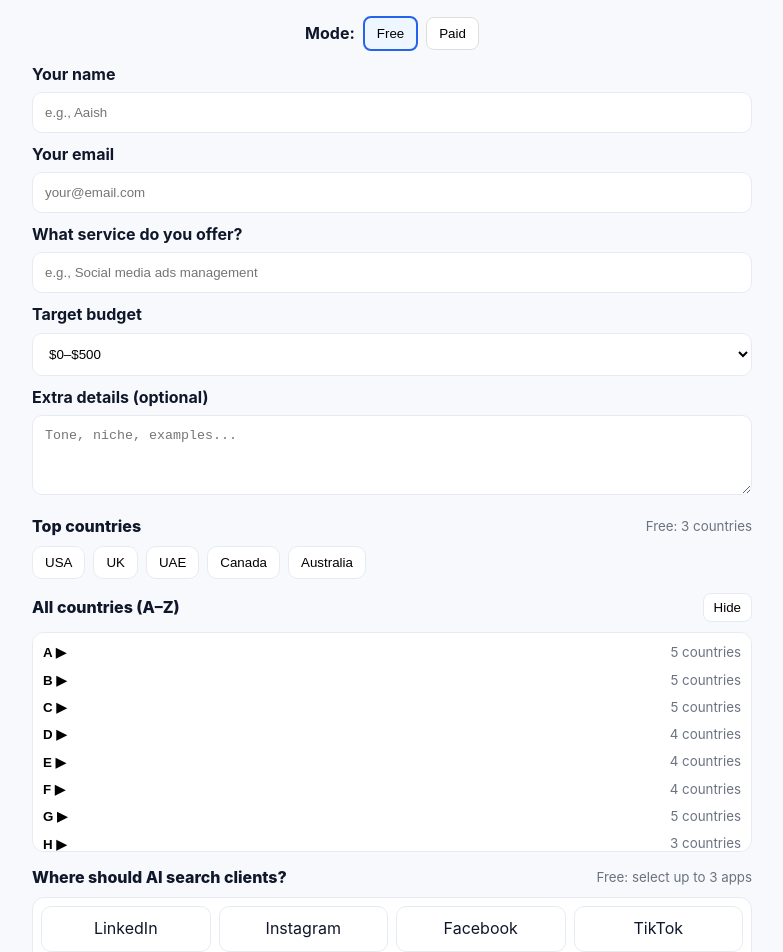
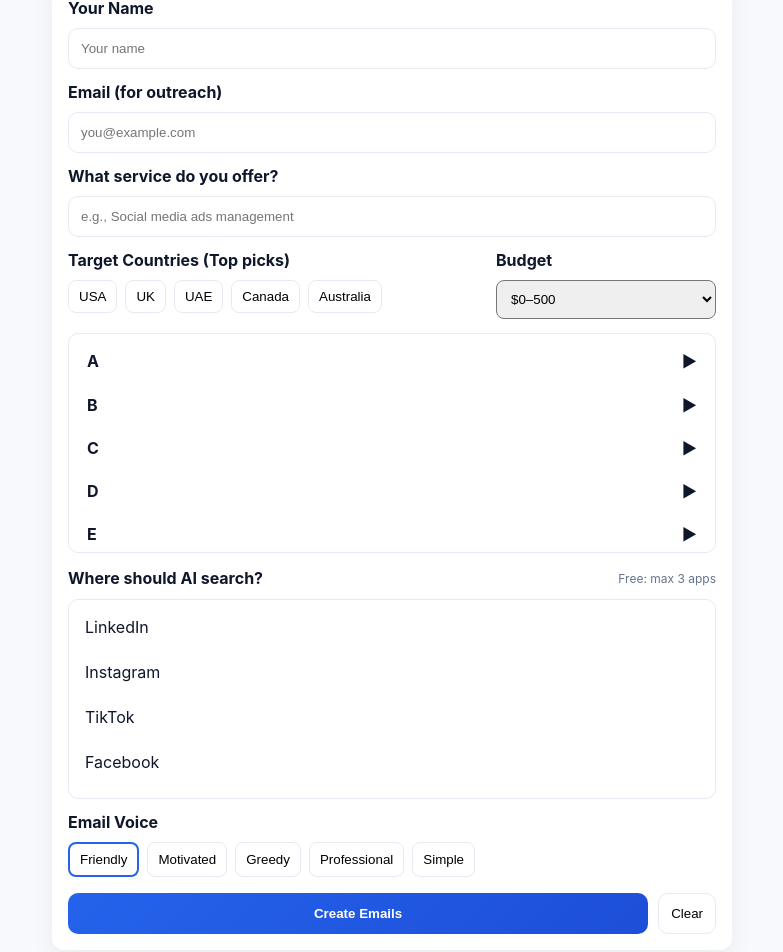
Before and after one commit to Aaish247/clientpilot-ai, a Next.js app: page /tool in a window 1280 px wide. Shown: the part 89-1041 px from the top of the page, without its empty margins (248-1031 px from the left). Built offline with nearby package versions, Linux system fonts and the light colour scheme.

Commit message:
Refactor ToolPage component for improved functionality
Refactor ToolPage component to improve structure and functionality, including updates to country and app selections, error handling, and email generation logic.

```diff
--- a/app/tool/page.js
+++ b/app/tool/page.js
@@ -1,103 +1,65 @@
+// app/tool/page.js
 "use client";
 
 import { useState } from "react";
 
-/**
- * ClientPilot - /app/tool/page.js
- * Paste entire file contents here to replace your old one.
- *
- * This is plain React (no TypeScript). It calls POST /api/generate
- * to create 5 email variants. Make sure your /api/generate accepts
- * { name, email, service, countries, apps, budget, extra } payload.
- */
-
 const TOP_COUNTRIES = ["USA", "UK", "UAE", "Canada", "Australia"];
-
 const ALL_COUNTRIES = {
   A: ["Afghanistan","Albania","Algeria","Andorra","Angola"],
   B: ["Bahamas","Bahrain","Bangladesh","Barbados","Belgium"],
-  C: ["Cambodia","Cameroon","Canada","Chad","Chile"],
-  D: ["Denmark","Djibouti","Dominica","Dominican Republic"],
+  C: ["Cambodia","Cameroon","Canada","Chad","Chile","China","Colombia"],
+  D: ["Denmark","Dominica","Dominican Republic"],
   E: ["Ecuador","Egypt","El Salvador","Estonia"],
-  F: ["Fiji","Finland","France","French Guiana"],
+  F: ["Fiji","Finland","France"],
   G: ["Gabon","Gambia","Georgia","Germany","Ghana"],
   H: ["Haiti","Honduras","Hungary"],
-  I: ["Iceland","India","Indonesia","Iran","Iraq","Ireland","Israel","Italy"],
+  I: ["Iceland","India","Indonesia","Iran","Iraq","Ireland","Italy"],
   J: ["Jamaica","Japan","Jordan"],
   K: ["Kazakhstan","Kenya","Kuwait","Kyrgyzstan"],
-  L: ["Laos","Latvia","Lebanon","Liberia","Libya","Lithuania","Luxembourg"],
-  M: ["Madagascar","Malawi","Malaysia","Maldives","Mali","Malta","Mexico","Morocco"],
-  N: ["Namibia","Nepal","Netherlands","New Zealand","Nicaragua","Nigeria","Norway"],
+  L: ["Laos","Latvia","Lebanon","Liberia","Libya","Lithuania"],
+  M: ["Madagascar","Malawi","Malaysia","Maldives","Mali","Mexico","Morocco"],
+  N: ["Namibia","Nepal","Netherlands","New Zealand","Nigeria","Norway"],
   O: ["Oman"],
-  P: ["Pakistan","Palestine","Panama","Paraguay","Peru","Philippines","Poland","Portugal"],
+  P: ["Pakistan","Panama","Paraguay","Peru","Philippines","Poland","Portugal"],
   Q: ["Qatar"],
   R: ["Romania","Russia","Rwanda"],
-  S: ["Saudi Arabia","Senegal","Serbia","Singapore","Slovakia","Slovenia","Somalia","South Africa","South Korea","Spain","Sri Lanka","Sweden","Switzerland"],
-  T: ["Taiwan","Tajikistan","Tanzania","Thailand","Tunisia","Turkey","Turkmenistan"],
-  U: ["Uganda","Ukraine","United Arab Emirates","United Kingdom","United States","Uruguay","Uzbekistan"],
+  S: ["Saudi Arabia","Senegal","Serbia","Singapore","Slovakia","Slovenia","Somalia","Spain","Sri Lanka","Sweden","Switzerland"],
+  T: ["Taiwan","Tajikistan","Tanzania","Thailand","Tunisia","Turkey"],
+  U: ["Uganda","Ukraine","UAE","UK","USA","Uruguay","Uzbekistan"],
   V: ["Vanuatu","Venezuela","Vietnam"],
   W: ["West Bank"],
   Y: ["Yemen"],
   Z: ["Zambia","Zimbabwe"]
 };
 
-const APPS = [
-  "LinkedIn",
-  "Instagram",
-  "Facebook",
-  "TikTok",
-  "Upwork",
-  "Fiverr",
-  "Freelancer",
-  "Behance",
-  "Dribbble",
-  "Google Maps"
-];
+const APPS = ["LinkedIn","Instagram","TikTok","Facebook","Upwork","Fiverr","Freelancer","YouTube","Google Maps","Crunchbase"];
 
 export default function ToolPage() {
-  // form state
   const [name, setName] = useState("");
   const [email, setEmail] = useState("");
   const [service, setService] = useState("");
-  const [budget, setBudget] = useState("$0–$500");
-  const [extra, setExtra] = useState("");
-
-  // selections
+  const [budget, setBudget] = useState("$0–500");
   const [selectedCountries, setSelectedCountries] = useState([]);
   const [selectedApps, setSelectedApps] = useState([]);
-
-  // UI
   const [openLetter, setOpenLetter] = useState(null);
-  const [appsOpen, setAppsOpen] = useState(true);
-  const [countriesOpen, setCountriesOpen] = useState(true);
-
-  // mode demo (replace with real auth & payment later)
-  const [isPaid, setIsPaid] = useState(false); // toggle to simulate subscription state
-
-  // generation
+  const [openApps, setOpenApps] = useState(false);
   const [loading, setLoading] = useState(false);
-  const [emails, setEmails] = useState([]); // list of generated email strings
-  const [selectedEmailIndex, setSelectedEmailIndex] = useState(null);
+  const [emails, setEmails] = useState([]);
   const [error, setError] = useState("");
-
-  // limits
-  const FREE_MAX_APPS = 3;
-  const FREE_MAX_COUNTRIES = 3;
+  const [tone, setTone] = useState("friendly"); // friendly, motivated, greedy, professional, simple
+  const MAX_FREE_APPS = 3;
 
   const toggleCountry = (c) => {
-    const already = selectedCountries.includes(c);
-    if (!isPaid && !already && selectedCountries.length >= FREE_MAX_COUNTRIES) {
-      return; // ignore, free limit reached
+    setSelectedCountries(prev => prev.includes(c) ? prev.filter(x => x !== c) : [...prev, c]);
+  };
+  const toggleApp = (a) => {
+    if (!selectedApps.includes(a)) {
+      if (selectedApps.length >= MAX_FREE_APPS) {
+        setError(`Free plan: max ${MAX_FREE_APPS} apps. Upgrade for more.`);
+        return;
       }
-    setSelectedCountries(prev => prev.includes(c) ? prev.filter(x=>x!==c) : [...prev, c]);
-  };
-
-  const toggleApp = (a) => {
-    const already = selectedApps.includes(a);
-    if (!isPaid && !already && selectedApps.length >= FREE_MAX_APPS) {
-      return; // ignore
     }
-    setSelectedApps(prev => prev.includes(a) ? prev.filter(x=>x!==a) : [...prev, a]);
+    setSelectedApps(prev => prev.includes(a) ? prev.filter(x => x !== a) : [...prev, a]);
   };
 
   const handleGenerate = async () => {
@@ -117,15 +79,16 @@ export default function ToolPage() {
 
     setLoading(true);
     setEmails([]);
-    setSelectedEmailIndex(null);
-
     try {
       const payload = {
-        name, email, service, budget, extra,
-        countries: selectedCountries,
-        apps: selectedApps,
-        request: "generate_variants", // tells backend to return N variants
-        variants: 5
+        name,
+        email,
+        service,
+        selectedCountry: selectedCountries[0] || selectedCountries.join(", "),
+        selectedApps,
+        budget,
+        extraInfo: "", // optional extra field
+        tone
       };
 
       const res = await fetch("/api/generate", {
@@ -136,300 +99,163 @@ export default function ToolPage() {
 
       const data = await res.json();
 
-      // Expecting { output: "..." } or { outputs: ["...","..."] } depending on your API
-      let outs = [];
-      if (data.outputs && Array.isArray(data.outputs)) outs = data.outputs;
-      else if (data.output && typeof data.output === "string") {
-        // try to split into variants if backend returned a single blob
-        // assume backend uses separators like "###" or numbered list — keep simple:
-        outs = data.output.split("\n\n").filter(Boolean).slice(0,5);
-      } else if (Array.isArray(data)) {
-        outs = data.slice(0,5);
-      } else {
-        outs = [data.output || "AI returned nothing. Try again."];
+      if (data.error) {
+        setError("AI Error: " + (typeof data.error === "string" ? data.error : JSON.stringify(data.error)));
+        setLoading(false);
+        return;
       }
 
-      // ensure at least 1 entry
-      if (outs.length === 0) outs = ["AI couldn't make emails. Try again."];
+      const raw = data.emails || "";
+      if (!raw || raw.trim().length < 5) {
+        setError("AI returned nothing. Try again.");
+        setLoading(false);
+        return;
+      }
 
-      setEmails(outs.slice(0,5));
+      // Split by numbered items (1., 2., 3., ...)
+      const emailList = raw
+        .split(/\n(?=\d\.)/) // split at newlines that precede "1.", "2." etc
+        .map(e => e.trim())
+        .filter(Boolean)
+        .slice(0, 5);
+
+      if (emailList.length === 0) {
+        setError("AI returned nothing. Try again.");
+        setLoading(false);
+        return;
+      }
+
+      setEmails(emailList);
     } catch (err) {
       console.error(err);
-      setError("Server or network error. Check console and API.");
+      setError("Server or network error.");
     } finally {
       setLoading(false);
     }
   };
 
-  const copySelectedEmail = async () => {
-    if (selectedEmailIndex === null) return;
-    const t = emails[selectedEmailIndex];
-    try {
-      await navigator.clipboard.writeText(t);
-      alert("Email copied to clipboard.");
-    } catch {
-      alert("Copy failed — please select text and copy manually.");
-    }
-  };
+  return (
+    <div style={{ padding: 20, maxWidth: 720, margin: "0 auto" }}>
+      <h1 style={{ fontSize: 26, fontWeight: 800, marginBottom: 12 }}>Your Client Finder</h1>
 
-  const resetForm = () => {
-    setName(""); setEmail(""); setService(""); setExtra("");
-    setSelectedApps([]); setSelectedCountries([]); setEmails([]); setSelectedEmailIndex(null);
-  };
+      <div style={{ background: "#fff", borderRadius: 12, padding: 16, boxShadow: "0 8px 24px rgba(0,0,0,0.06)" }}>
+        <label style={{ fontWeight: 700 }}>Your Name</label>
+        <input value={name} onChange={e=>setName(e.target.value)} placeholder="Your name" style={{ width:"100%", padding:12, marginTop:8, borderRadius:10, border:"1px solid #E6EAF2", background:"#fff" }} />
 
-  // small helpers for UI
-  const isCountryDisabled = (c) => (!isPaid && !selectedCountries.includes(c) && selectedCountries.length >= FREE_MAX_COUNTRIES);
-  const isAppDisabled = (a) => (!isPaid && !selectedApps.includes(a) && selectedApps.length >= FREE_MAX_APPS);
+        <label style={{ fontWeight:700, marginTop:12, display:"block" }}>Email (for outreach)</label>
+        <input value={email} onChange={e=>setEmail(e.target.value)} placeholder="you@example.com" style={{ width:"100%", padding:12, marginTop:8, borderRadius:10, border:"1px solid #E6EAF2", background:"#fff" }} />
 
-  return (
-    <div style={{
-      padding: 18,
-      maxWidth: 900,
-      margin: "0 auto",
-      fontFamily: "Inter, Arial, sans-serif",
-      color: "#0F172A"
-    }}>
-      <div style={{ maxWidth: 720, margin: "0 auto" }}>
-        <h1 style={{ fontSize: 26, fontWeight: 800, marginBottom: 8, textAlign: "center" }}>Your Client Finder</h1>
-        <p style={{ color: "#55606A", textAlign: "center", marginBottom: 18 }}>
-          Fill the quick form — we’ll search and create outreach for real clients.
-        </p>
+        <label style={{ fontWeight:700, marginTop:12, display:"block" }}>What service do you offer?</label>
+        <input value={service} onChange={e=>setService(e.target.value)} placeholder="e.g., Social media ads management" style={{ width:"100%", padding:12, marginTop:8, borderRadius:10, border:"1px solid #E6EAF2", background:"#fff" }} />
 
-        {/* Demo toggle (simulate free / paid) */}
-        <div style={{ display: "flex", justifyContent: "center", gap: 10, marginBottom: 12 }}>
-          <div style={{ display: "flex", alignItems: "center", gap: 8 }}>
-            <label style={{ fontWeight: 700 }}>Mode:</label>
-            <button onClick={()=>setIsPaid(false)} style={{
-              padding: "8px 12px",
-              borderRadius: 8,
-              border: !isPaid ? "2px solid #2563EB" : "1px solid #DDD",
-              background: !isPaid ? "#eef6ff" : "#fff",
-              cursor: "pointer"
-            }}>Free</button>
-            <button onClick={()=>setIsPaid(true)} style={{
-              padding: "8px 12px",
-              borderRadius: 8,
-              border: isPaid ? "2px solid #2563EB" : "1px solid #DDD",
-              background: isPaid ? "#eef6ff" : "#fff",
-              cursor: "pointer"
-            }}>Paid</button>
-          </div>
-        </div>
-
-        {/* Basic inputs */}
-        <div style={{ display: "grid", gap: 10 }}>
-          <div>
-            <label style={{ fontWeight: 700 }}>Your name</label>
-            <input value={name} onChange={e=>setName(e.target.value)} placeholder="e.g., Aaish" style={inputStyle} />
-          </div>
-
-          <div>
-            <label style={{ fontWeight: 700 }}>Your email</label>
-            <input value={email} onChange={e=>setEmail(e.target.value)} placeholder="your@email.com" style={inputStyle} />
-          </div>
-
-          <div>
-            <label style={{ fontWeight: 700 }}>What service do you offer?</label>
-            <input value={service} onChange={e=>setService(e.target.value)} placeholder="e.g., Social media ads management" style={inputStyle} />
-          </div>
-
-          <div>
-            <label style={{ fontWeight: 700 }}>Target budget</label>
-            <select value={budget} onChange={e=>setBudget(e.target.value)} style={inputStyle}>
-              <option>$0–$500</option>
-              <option>$500–$1500</option>
-              <option>$1500–$5000</option>
-              <option>$5000+</option>
-            </select>
-          </div>
-
-          <div>
-            <label style={{ fontWeight: 700 }}>Extra details (optional)</label>
-            <textarea value={extra} onChange={e=>setExtra(e.target.value)} placeholder="Tone, niche, examples..." style={{ ...inputStyle, minHeight: 80 }} />
-          </div>
-        </div>
-
-        {/* Top countries */}
-        <div style={{ marginTop: 14 }}>
-          <div style={{ display: "flex", justifyContent: "space-between", alignItems: "center" }}>
-            <label style={{ fontWeight: 800 }}>Top countries</label>
-            <small style={{ color: "#6B7280" }}>{isPaid ? "Unlimited" : `Free: ${FREE_MAX_COUNTRIES} countries`}</small>
-          </div>
-          <div style={{ display: "flex", gap: 8, flexWrap: "wrap", marginTop: 8 }}>
+        <div style={{ display:"flex", gap:12, marginTop:12 }}>
+          <div style={{ flex:1 }}>
+            <label style={{ fontWeight:700 }}>Target Countries (Top picks)</label>
+            <div style={{ display:"flex", gap:8, marginTop:8, flexWrap:"wrap" }}>
               {TOP_COUNTRIES.map(c => (
-              <button key={c} onClick={()=>toggleCountry(c)} style={{
-                padding: "8px 12px",
-                borderRadius: 10,
-                border: selectedCountries.includes(c) ? "2px solid #2563EB" : "1px solid #E6EAF2",
-                background: selectedCountries.includes(c) ? "#eef6ff" : "#fff",
-                cursor: isCountryDisabled(c) ? "not-allowed" : "pointer",
-                opacity: isCountryDisabled(c) ? 0.5 : 1
-              }}>{c}</button>
+                <button key={c} onClick={()=>toggleCountry(c)} style={{ padding:"8px 10px", borderRadius:8, border: selectedCountries.includes(c) ? `2px solid var(--accent)` : "1px solid #E6EAF2", background:"#fff" }}>
+                  {c}
+                </button>
               ))}
             </div>
           </div>
 
-        {/* A-Z countries block */}
-        <div style={{ marginTop: 14 }}>
-          <div style={{ display: "flex", justifyContent: "space-between", alignItems: "center" }}>
-            <label style={{ fontWeight: 800 }}>All countries (A–Z)</label>
-            <div style={{ display: "flex", gap: 8 }}>
-              <button onClick={()=>setCountriesOpen(prev=>!prev)} style={smallBtnStyle}>{countriesOpen ? "Hide" : "Show"}</button>
+          <div style={{ width:220 }}>
+            <label style={{ fontWeight:700 }}>Budget</label>
+            <select value={budget} onChange={e=>setBudget(e.target.value)} style={{ width:"100%", padding:10, borderRadius:8, marginTop:8 }}>
+              <option>$0–500</option>
+              <option>$500–1500</option>
+              <option>$1500–5000</option>
+              <option>$5000+</option>
+            </select>
           </div>
         </div>
 
-          {countriesOpen && (
-            <div style={{
-              marginTop: 10,
-              border: "1px solid #E6EAF2",
-              borderRadius: 12,
-              padding: 10,
-              maxHeight: 220, // shows ~5 items height
-              overflowY: "auto",
-              background: "#fff"
-            }}>
+        {/* A → Z collapsible list with scroll (shows 5 items at a time height) */}
+        <div style={{ marginTop:14, border:"1px solid #E6EAF2", borderRadius:10, padding:10, maxHeight:220, overflowY:"auto" }}>
           {Object.keys(ALL_COUNTRIES).map(letter => (
-                <div key={letter} style={{ marginBottom: 8 }}>
-                  <div style={{ display: "flex", justifyContent: "space-between", alignItems: "center" }}>
-                    <button onClick={() => setOpenLetter(openLetter===letter?null:letter)} style={{ ...linkBtn }}>{letter} {openLetter===letter ? "▼" : "▶"}</button>
-                    <small style={{ color: "#6B7280" }}>{ALL_COUNTRIES[letter].length} countries</small>
+            <div key={letter} style={{ marginBottom:8 }}>
+              <div onClick={()=>setOpenLetter(openLetter===letter?null:letter)} style={{ display:"flex", justifyContent:"space-between", alignItems:"center", cursor:"pointer", fontWeight:700, padding:"6px 8px", background:"#fff", borderRadius:8 }}>
+                <div>{letter}</div>
+                <div>{openLetter===letter ? "▼" : "▶"}</div>
               </div>
-                  {openLetter === letter && (
-                    <div style={{ marginTop: 6, display: "grid", gridTemplateColumns: "repeat(auto-fit, minmax(120px,1fr))", gap: 6 }}>
-                      {ALL_COUNTRIES[letter].map(c => {
-                        const disabled = isCountryDisabled(c);
-                        return (
-                          <div key={c} onClick={() => !disabled && toggleCountry(c)} style={{
-                            padding: 8,
-                            borderRadius: 8,
-                            border: selectedCountries.includes(c) ? "2px solid #2563EB" : "1px solid #E6EAF2",
-                            background: selectedCountries.includes(c) ? "#eef6ff" : "#fff",
-                            cursor: disabled ? "not-allowed" : "pointer",
-                            opacity: disabled ? 0.5 : 1
-                          }}>{c}</div>
-                        );
-                      })}
+
+              {openLetter===letter && (
+                <div style={{ paddingLeft:10, paddingTop:8 }}>
+                  {ALL_COUNTRIES[letter].map(c => (
+                    <div key={c} onClick={()=>toggleCountry(c)} style={{ padding:"6px", borderRadius:8, cursor:"pointer", background: selectedCountries.includes(c) ? "#EFF6FF" : "transparent", border: "1px solid transparent", marginBottom:6 }}>
+                      {c}
+                    </div>
+                  ))}
                 </div>
               )}
             </div>
           ))}
         </div>
-          )}
+
+        {/* Apps selection */}
+        <div style={{ marginTop: 14 }}>
+          <div style={{ display:"flex", justifyContent:"space-between", alignItems:"center" }}>
+            <label style={{ fontWeight:700 }}>Where should AI search?</label>
+            <div style={{ fontSize:12, color:"var(--muted)" }}>Free: max {MAX_FREE_APPS} apps</div>
           </div>
 
-        {/* Apps */}
-        <div style={{ marginTop: 14 }}>
-          <div style={{ display: "flex", justifyContent: "space-between", alignItems: "center" }}>
-            <label style={{ fontWeight: 800 }}>Where should AI search clients?</label>
-            <small style={{ color: "#6B7280" }}>{isPaid ? "Unlimited sources" : `Free: select up to ${FREE_MAX_APPS} apps`}</small>
-          </div>
-
-          <div style={{
-            marginTop: 8,
-            border: "1px solid #E6EAF2",
-            borderRadius: 12,
-            padding: 8,
-            maxHeight: 200,
-            overflowY: "auto",
-            background: "#fff"
-          }}>
-            <div style={{ display: "grid", gridTemplateColumns: "repeat(auto-fit, minmax(140px,1fr))", gap: 8 }}>
-              {APPS.map(a => {
-                const disabled = isAppDisabled(a);
-                return (
-                  <div key={a} onClick={() => !disabled && toggleApp(a)} style={{
-                    padding: 10,
-                    borderRadius: 10,
-                    border: selectedApps.includes(a) ? "2px solid #2563EB" : "1px solid #E6EAF2",
-                    background: selectedApps.includes(a) ? "#eef6ff" : "#fff",
-                    cursor: disabled ? "not-allowed" : "pointer",
-                    opacity: disabled ? 0.5 : 1,
-                    textAlign: "center"
-                  }}>
+          <div style={{ marginTop:8, border:"1px solid #E6EAF2", borderRadius:10, padding:8, maxHeight:200, overflowY:"auto" }}>
+            {APPS.map(a => (
+              <div key={a} onClick={() => toggleApp(a)} style={{ padding:"8px", borderRadius:8, cursor:"pointer", background: selectedApps.includes(a) ? "#EFF6FF" : "transparent", marginBottom:6 }}>
                 {a}
               </div>
-                );
-              })}
-            </div>
+            ))}
           </div>
         </div>
 
-        {/* error */}
-        {error && <div style={{ marginTop: 12, color: "crimson", fontWeight: 700 }}>{error}</div>}
+        {/* Tone */}
+        <div style={{ marginTop:12 }}>
+          <label style={{ fontWeight:700 }}>Email Voice</label>
+          <div style={{ display:"flex", gap:8, marginTop:8 }}>
+            {[
+              ["friendly","Friendly"],
+              ["motivated","Motivated"],
+              ["greedy","Greedy"],
+              ["professional","Professional"],
+              ["simple","Simple"]
+            ].map(([val,label]) => (
+              <button key={val} onClick={()=>setTone(val)} style={{ padding:"8px 10px", borderRadius:8, border: tone===val ? `2px solid var(--accent)` : "1px solid #E6EAF2", background:"#fff" }}>
+                {label}
+              </button>
+            ))}
+          </div>
+        </div>
 
-        {/* Actions */}
-        <div style={{ display: "flex", gap: 10, marginTop: 16 }}>
-          <button onClick={handleGenerate} style={{ flex: 1, padding: 12, borderRadius: 10, background: "#2563EB", color: "#fff", fontWeight: 800 }}>
-            {loading ? "Generating..." : "Generate 5 Emails"}
+        {/* Controls */}
+        <div style={{ display:"flex", gap:10, marginTop:16 }}>
+          <button onClick={handleGenerate} style={{ flex:1, padding:12, borderRadius:10, background:"linear-gradient(135deg,#2563EB,#1D4ED8)", color:"#fff", border:"none", fontWeight:800 }}>
+            {loading ? "Generating..." : "Create Emails"}
           </button>
-          <button onClick={resetForm} style={{ flex: 1, padding: 12, borderRadius: 10, border: "1px solid #E6EAF2", background: "#fff" }}>
-            Reset
+          <button onClick={()=>{ setEmails([]); setError(""); }} style={{ padding:12, borderRadius:10, border:"1px solid #E6EAF2", background:"#fff" }}>
+            Clear
           </button>
         </div>
 
-        {/* Emails result */}
+        {error && <div style={{ color:"crimson", marginTop:12 }}>{error}</div>}
+      </div>
+
+      {/* Results */}
+      <div style={{ marginTop: 18 }}>
         {emails.length > 0 && (
-          <div style={{ marginTop: 18 }}>
-            <h3 style={{ marginBottom: 8, fontWeight: 800 }}>Pick one email</h3>
-            <div style={{ display: "grid", gap: 10 }}>
-              {emails.map((e, i) => (
-                <div key={i} onClick={() => setSelectedEmailIndex(i)} style={{
-                  padding: 12,
-                  borderRadius: 12,
-                  border: selectedEmailIndex === i ? "3px solid #2563EB" : "1px solid #E6EAF2",
-                  background: "#fff",
-                  cursor: "pointer",
-                  whiteSpace: "pre-wrap"
-                }}>
-                  <div style={{ fontWeight: 800, marginBottom: 8 }}>Option {i+1}</div>
-                  <div style={{ color: "#334155" }}>{e}</div>
+          <div style={{ display:"grid", gap:12 }}>
+            {emails.map((raw, i) => (
+              <div key={i} style={{ background:"#fff", padding:12, borderRadius:10, border: "2px solid #E6EAF2" }}>
+                <div style={{ fontWeight:800, marginBottom:8 }}>Option {i+1}</div>
+                <pre style={{ whiteSpace:"pre-wrap", fontFamily:"inherit" }}>{raw}</pre>
+                <div style={{ display:"flex", gap:8, marginTop:8 }}>
+                  <button style={{ padding:8, borderRadius:8, background:"#2563EB", color:"#fff" }} onClick={()=>alert("Selected Option " + (i+1))}>Select</button>
+                </div>
               </div>
             ))}
           </div>
-
-            <div style={{ display: "flex", gap: 8, marginTop: 12 }}>
-              <button onClick={copySelectedEmail} disabled={selectedEmailIndex===null} style={{ flex: 1, padding: 12, borderRadius: 10, background: selectedEmailIndex===null ? "#94A3B8" : "#10B981", color: "#fff", fontWeight: 700, border: "none", cursor: selectedEmailIndex===null ? "not-allowed" : "pointer" }}>
-                Copy Selected
-              </button>
-              <button onClick={()=>alert("Send action not implemented in demo — later we'll wire Gmail / send service")} style={{ padding: 12, borderRadius: 10, border: "1px solid #E6EAF2", background: "#fff" }}>
-                Send (demo)
-              </button>
-            </div>
-          </div>
         )}
-
-        {/* footer note */}
-        <div style={{ marginTop: 18, color: "#6B7280", fontSize: 13 }}>
-          <div><strong>Free</strong>: limited selections and 20 emails/day simulated. <strong>Paid</strong>: unlimited (real enforcement will be added after payment & auth hookup).</div>
-        </div>
-
       </div>
     </div>
   );
 }
-
-/* --- small inline style helpers --- */
-const inputStyle = {
-  width: "100%",
-  padding: 12,
-  borderRadius: 10,
-  border: "1px solid #E6EAF2",
-  marginTop: 6,
-  background: "#fff"
-};
-
-const smallBtnStyle = {
-  padding: "6px 10px",
-  borderRadius: 8,
-  border: "1px solid #E6EAF2",
-  background: "#fff",
-  cursor: "pointer"
-};
-
-const linkBtn = {
-  background: "transparent",
-  border: "none",
-  fontWeight: 700,
-  padding: 0,
-  cursor: "pointer"
-};
```
Lines whose indentation alone changed are shown as unchanged.
